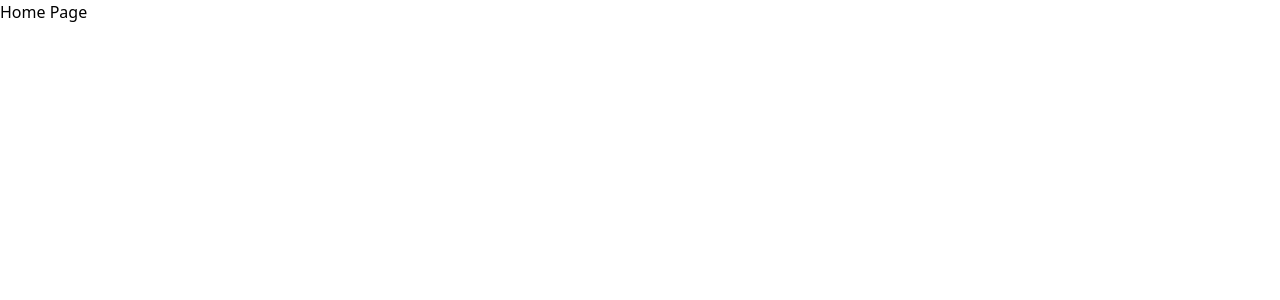
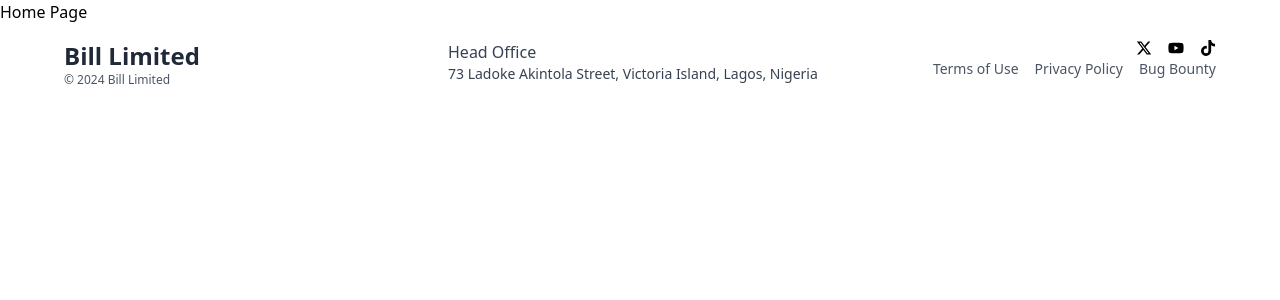
Before and after one commit to AmElBen-El/bills, a Next.js app: page / in a window 1280 px wide. Shown: the top 300 px of the page. Built offline with nearby package versions, Linux system fonts and the light colour scheme.

Commit message:
footer add to test

```diff
--- a/app/layout.js
+++ b/app/layout.js
@@ -1,5 +1,6 @@
 import localFont from "next/font/local";
 import "./globals.css";
+import { Footer } from "@/components/Footer";
 
 const geistSans = localFont({
   src: "./fonts/GeistVF.woff",
@@ -13,8 +14,8 @@
 });
 
 export const metadata = {
-  title: "Create Next App",
-  description: "Generated by create next app",
+  title: "Bills | An instant loan app",
+  description: "Personal financing at your convinence",
 };
 
 export default function RootLayout({ children }) {
@@ -24,6 +25,7 @@
         className={`${geistSans.variable} ${geistMono.variable} antialiased`}
       >
         {children}
+        <Footer/>
       </body>
     </html>
   );
--- /dev/null
+++ b/components/Footer.js
@@ -0,0 +1,34 @@
+import Link from "next/link";
+import { FaXTwitter,FaYoutube,FaTiktok } from "react-icons/fa6";
+
+const year = new Date().getFullYear();
+export function Footer(){
+    return(
+        <footer className="grid grid-col-1 gap-4 lg:gap-0 lg:grid-cols-3 py-4 px-2 md:px-8 lg:px-16">
+            <div>
+                <p className="text-2xl text-gray-800 font-bold">Bill Limited</p>
+                <p className="text-xs text-gray-600">&copy; {year} Bill Limited</p>
+            </div>
+
+            <div>
+                <p className="text-md text-gray-700">Head Office</p>
+                <p className="text-sm text-gray-700">73 Ladoke Akintola Street, Victoria Island, Lagos, Nigeria</p>
+            </div>
+
+            <div>
+                <ul className="flex lg:justify-end items-center gap-4">
+                    <li><Link href="#"><FaXTwitter className="text-md"/></Link></li>
+                    <li><Link href="#"><FaYoutube className="text-md"/></Link></li>
+                    <li><Link href="#"><FaTiktok className="text-md"/></Link></li>
+                </ul>
+                <ul className="flex lg:justify-end items-center gap-4">
+                    <li><Link href="#" className="text-sm text-gray-600">Terms of Use</Link></li>
+                    <li><Link href="#" className="text-sm text-gray-600">Privacy Policy</Link></li>
+                    <li><Link href="#" className="text-sm text-gray-600">Bug Bounty</Link></li>
+
+                </ul>
+            </div>
+
+        </footer>
+    )
+}
```
